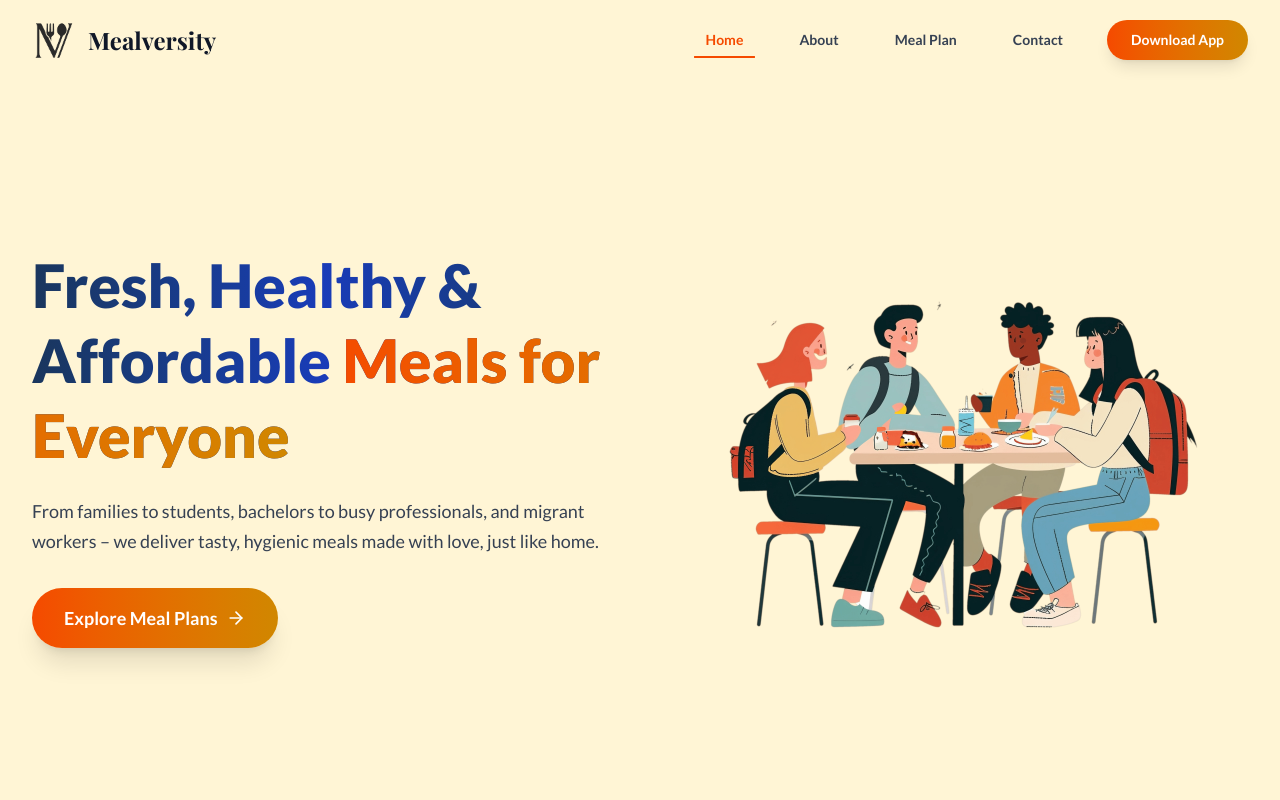
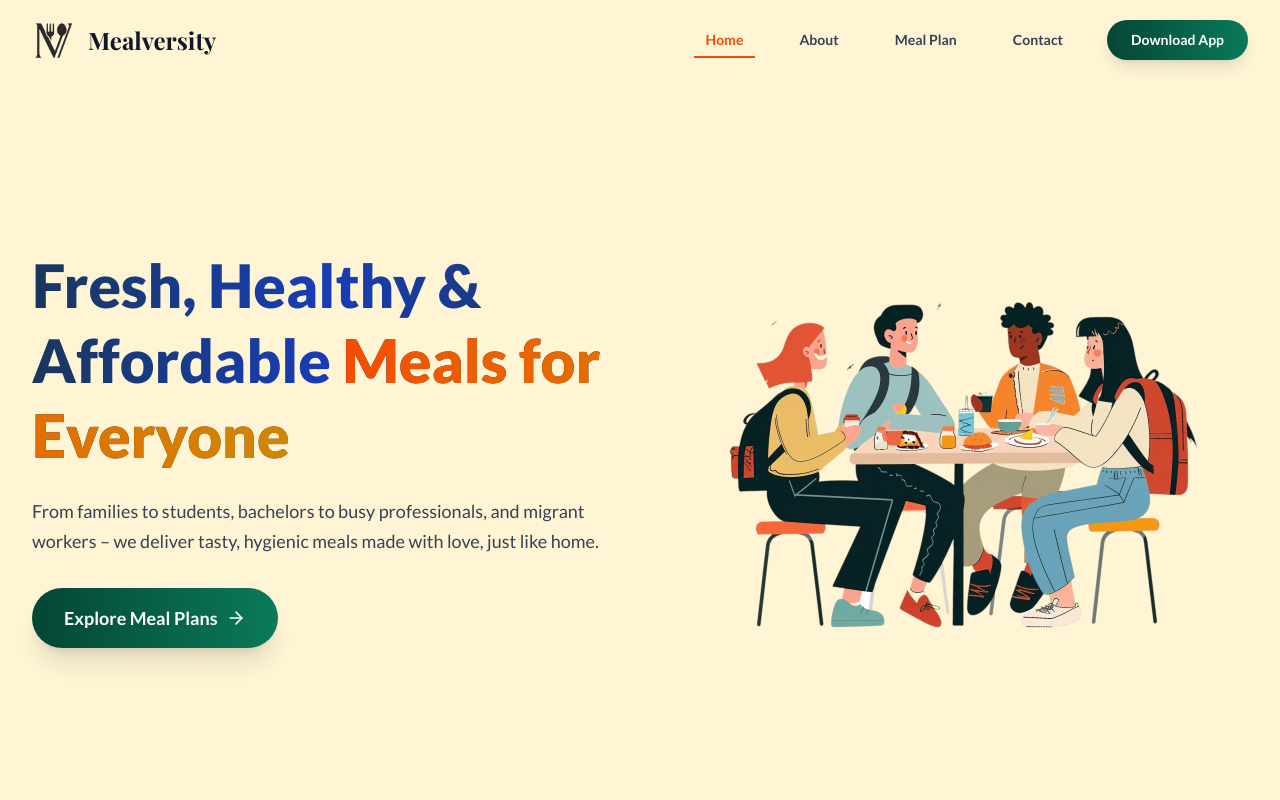
Before and after one commit to Abhishek-Royy/mealversity., a React (Vite) app: page / in a window 1280 px wide. Shown: the top 800 px of the page. Built offline with nearby package versions, Linux system fonts and the light colour scheme; a web font is replaced by a local one.

Commit message:
color changed

```diff
--- a/src/components/Contact.jsx
+++ b/src/components/Contact.jsx
@@ -281,7 +281,7 @@ const Contact = () => {
                 className={`w-full py-3 px-6 rounded-lg font-semibold transform transition-all duration-200 flex items-center justify-center space-x-2 shadow-lg hover:shadow-xl ${
                   isLoading
                     ? 'bg-gray-400 text-white cursor-not-allowed'
-                    : 'bg-green-600 text-white hover:bg-green-700 hover:scale-105'
+                    : 'bg-gradient-to-r from-[#044735] to-[#0a7a5a]  hover:from-[#033a2c] hover:to-[#09664b] text-white  hover:scale-105'
                 }`}
               >
                 {isLoading ? (
--- a/src/components/Hero.jsx
+++ b/src/components/Hero.jsx
@@ -35,7 +35,7 @@ const Hero = () => {
 
             <div className="flex flex-col sm:flex-row gap-4">
               <a href="#meal-plans">
-              <button className="group bg-gradient-to-r from-orange-600 to-yellow-600 text-white px-8 py-4 rounded-full text-lg font-semibold hover:from-orange-700 hover:to-yellow-700 transform hover:scale-105 transition-all duration-300 shadow-xl hover:shadow-2xl flex items-center justify-center gap-2">
+              <button className="group bg-gradient-to-r from-[#044735] to-[#0a7a5a]  hover:from-[#033a2c] hover:to-[#09664b] text-white px-8 py-4 rounded-full text-lg font-semibold  transform hover:scale-105 transition-all duration-300 shadow-xl hover:shadow-2xl flex items-center justify-center gap-2">
                 Explore Meal Plans
                 <ArrowRight className="w-5 h-5 group-hover:translate-x-1 transition-transform duration-300" />
               </button>
--- a/src/components/Navbar.jsx
+++ b/src/components/Navbar.jsx
@@ -96,7 +96,7 @@ const Navbar = () => {
 
             {/* Download Button */}
 
-            <a href="#app-launch"><button className="bg-gradient-to-r from-orange-600 to-yellow-600 text-white px-6 py-2.5 rounded-full text-sm font-semibold hover:from-orange-700 hover:to-yellow-700 transform hover:scale-105 transition-all duration-200 shadow-lg">
+            <a href="#app-launch"><button className="bg-gradient-to-r from-[#044735] to-[#0a7a5a]  hover:from-[#033a2c] hover:to-[#09664b] text-white px-6 py-2.5 rounded-full text-sm font-semibold  transform hover:scale-105 transition-all duration-200 shadow-lg">
               Download App
             </button></a>
           </div>
@@ -146,7 +146,7 @@ const Navbar = () => {
             {/* Mobile Download Button */}
             <div className="pt-4 pb-3">
               <a href="#app-launch">
-              <button className="w-full bg-gradient-to-r from-orange-600 to-yellow-600 text-white px-6 py-3 rounded-full text-base font-semibold hover:from-orange-700 hover:to-yellow-700 transition-all duration-200 shadow-lg">
+              <button className="w-full bg-gradient-to-r from-[#044735] to-[#0a7a5a]  hover:from-[#033a2c] hover:to-[#09664b] text-white px-6 py-3 rounded-full text-base font-semibold transition-all duration-200 shadow-lg">
                 Download App
               </button></a>
             </div>
```
